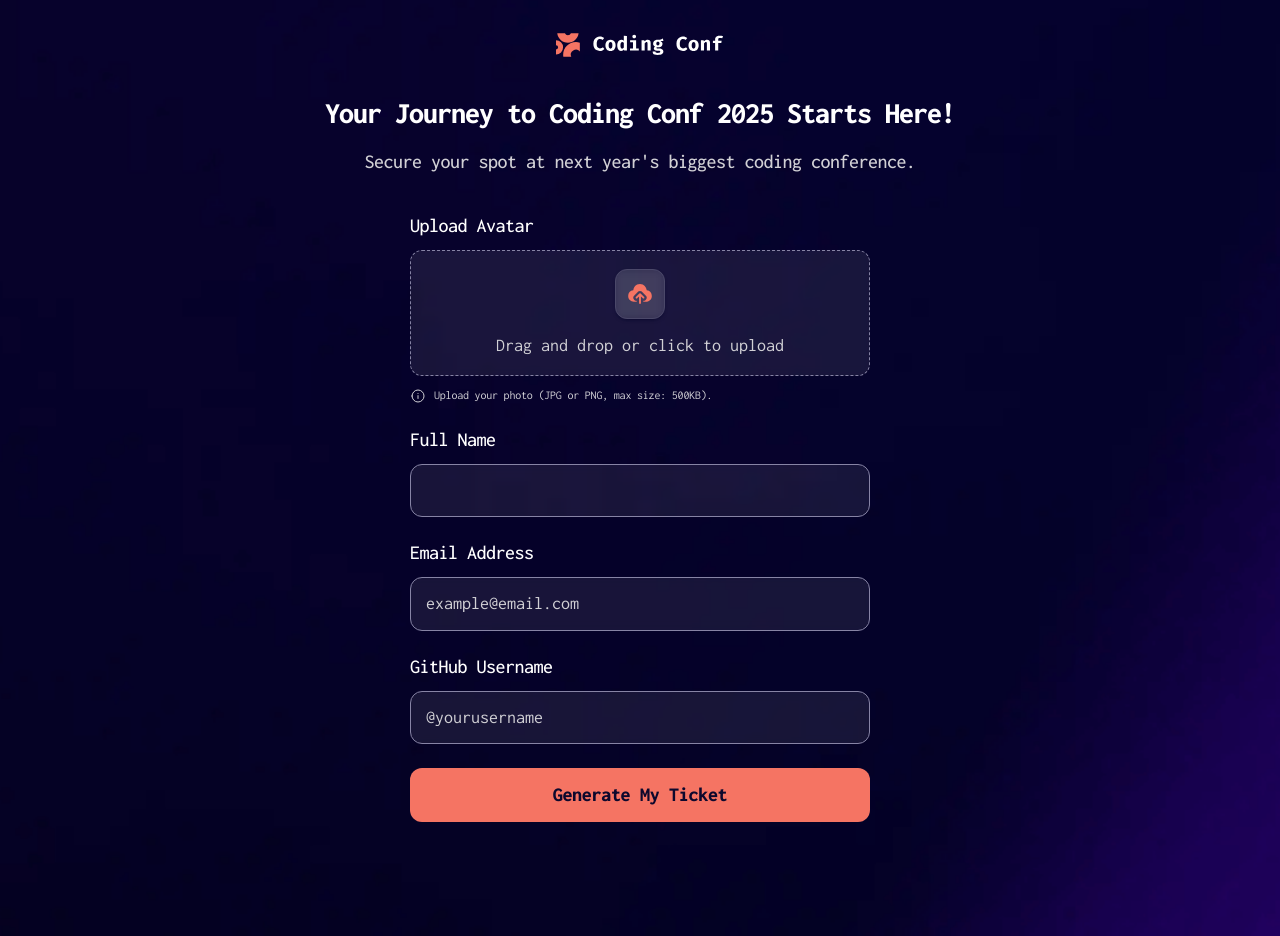
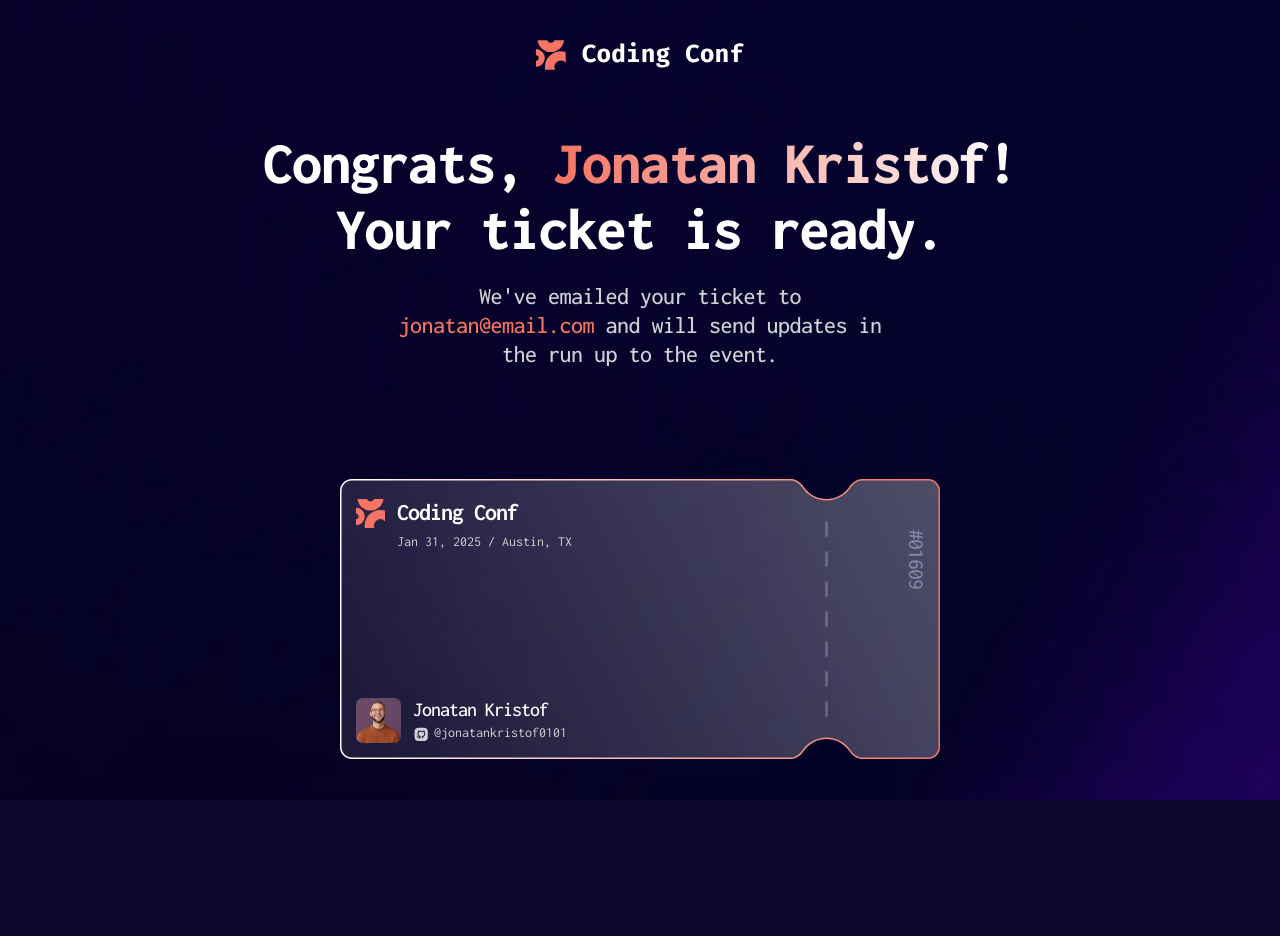
Before and after one commit to enriquesamudio99/fm-conference-ticket-generator, a plain HTML site: page index.html in a window 1280 px wide. After the commit the page ends 800 px from the top, so only its background shows below. Drawn offline with Linux system fonts and the light colour scheme.

Commit message:
Ticket css added

```diff
--- a/assets/styles/styles.css
+++ b/assets/styles/styles.css
@@ -176,6 +176,12 @@ ul, ol {
   margin-bottom: 7.125rem;
 }
 
+@media (min-width: 62rem) {
+  .form {
+    margin-bottom: 8.375rem;
+  }
+}
+
 .form__container {
   display: flex;
   flex-direction: column;
@@ -219,10 +225,15 @@ ul, ol {
   border-radius: .75rem;
   backdrop-filter: blur(5px);
   -webkit-backdrop-filter: blur(5px);
+  transition: background-color .2s ease-in-out;
 }
 
 .form__input::placeholder {
   color: var(--clr-neutral-300);
+}
+
+.form__input:hover {
+  background-color: rgba(255, 255, 255, 0.2);
 }
 
 .upload {
@@ -249,6 +260,11 @@ ul, ol {
   backdrop-filter: blur(5px);
   -webkit-backdrop-filter: blur(5px);
   cursor: pointer;
+  transition: background-color .2s ease-in-out;
+}
+
+.upload__dropzone:hover {
+  background-color: rgba(255, 255, 255, 0.2);
 }
 
 .upload__icon-container {
@@ -289,6 +305,12 @@ ul, ol {
   background-color: var(--clr-orange-500);
   border-radius: .75rem;
   color: var(--clr-neutral-900);
+  transition: background-color .2s ease-in-out;
+}
+
+.button:hover {
+  background-color: var(--clr-orange-700);
+  box-shadow: inset 0 -.25rem 0 var(--clr-orange-500);
 }
 
 /* End Globals */
@@ -298,8 +320,20 @@ ul, ol {
   justify-content: center;
 }
 
+@media (min-width: 48rem) {
+  .navbar__container {
+    padding-top: 2.5rem;
+  }
+}
+
 .navbar__brand {
   height: 1.5rem;
+}
+
+@media (min-width: 48rem) {
+  .navbar__brand {
+    height: 1.875rem;
+  }
 }
 
 .navbar__brand-img {
@@ -308,7 +342,13 @@ ul, ol {
 }
 
 .hero__container {
-  padding: 2.5rem 0;
+  padding: 2.5rem 0 0;
+}
+
+@media (min-width: 48rem) {
+  .hero__container {
+    padding: 3.75rem 0 0;
+  }
 }
 
 .hero__content {
@@ -320,9 +360,158 @@ ul, ol {
   letter-spacing: -1px;
 }
 
+@media (min-width: 48rem) {
+  .hero__title {
+    font: var(--txt-preset-1);
+  }
+}
+
+.hero__title-span {
+  background: var(--gradient-one);
+  -webkit-background-clip: text;
+  -webkit-text-fill-color: transparent;
+}
+
 .hero__subtitle {
-  margin-top: 1.25rem;
+  margin: 1.25rem auto 0;
   font: var(--txt-preset-4-mobile);
   letter-spacing: -0.5px;
   color: var(--clr-neutral-300);
 }
+
+.hero__subtitle-span {
+  color: var(--clr-orange-500);
+}
+
+@media (min-width: 48rem) {
+  .hero__subtitle {
+    width: 100%;
+    max-width: 32.125rem;
+    font: var(--txt-preset-4);
+  }
+}
+
+.form-section {
+  margin-top: 2.5rem;
+}
+
+@media (min-width: 48rem) {
+  .form-section {
+    margin-top: 2.8125rem;
+  }
+}
+
+.ticket {
+  margin-top: 4.5rem;
+}
+
+@media (min-width: 48rem) {
+  .ticket {
+    margin-top: 5rem;
+  }
+}
+
+@media (min-width: 62rem) {
+  .ticket {
+    margin-top: 6.9375rem;
+  }
+}
+
+.ticket__container {
+  display: flex;
+  justify-content: center;
+}
+
+.ticket__content {
+  position: relative;
+  width: 21.4375rem;
+  height: 10rem;
+}
+
+@media (min-width: 48rem) {
+  .ticket__content {
+    width: 37.5rem;
+    height: 17.5rem;
+  }
+}
+
+.ticket__pattern {
+  width: 100%;
+  height: 100%;
+  position: relative;
+  z-index: 1;
+}
+
+.ticket__info {
+  position: absolute;
+  z-index: 2;
+  top: 1.25rem;
+  left: 1rem;
+  display: flex;
+  align-items: flex-start;
+  gap: .75rem;
+}
+
+.ticket__logo {
+  width: 1.8125rem;
+  height: 1.8125rem;
+}
+
+.ticket__title {
+  font: var(--txt-preset-2-mobile);
+  letter-spacing: -1px;
+}
+
+.ticket__subtitle {
+  margin-top: .5rem;
+  font: var(--txt-preset-6-mobile);
+  color: var(--clr-neutral-300);
+}
+
+.ticket__user {
+  position: absolute;
+  z-index: 2;
+  bottom: 1rem;
+  left: 1rem;
+  display: flex;
+  align-items: center;
+  gap: .75rem;
+}
+
+.ticket__user-avatar {
+  width: 2.8125rem;
+  height: 2.8125rem;
+  border-radius: .4219rem;
+}
+
+.ticket__user-name {
+  font-size: 1.25rem;
+  line-height: 1.1;
+  letter-spacing: -1px;
+  font-weight: 500;
+}
+
+.ticket__user-username {
+  margin-top: .25rem;
+  display: flex;
+  align-items: center;
+  gap: .25rem;
+  font: var(--txt-preset-6-mobile);
+  color: var(--clr-neutral-300);
+}
+
+.ticket__user-username-icon {
+  width: 1.0625rem;
+  height: 1.0625rem;
+}
+
+.ticket__number {
+  position: absolute;
+  z-index: 2;
+  top: 4.25rem;
+  right: -0.375rem;
+  transform: rotate(90deg);
+  font: var(--txt-preset-3-mobile);
+  letter-spacing: -1px;
+  color: var(--clr-neutral-500);
+}
--- a/index.html
+++ b/index.html
@@ -27,8 +27,13 @@
       <div class="hero">
         <div class="hero__container">
           <div class="hero__content">
-            <h1 class="hero__title" id="hero-title">Your Journey to Coding Conf 2025 Starts Here!</h1>
-            <p class="hero__subtitle" id="hero-subtitle">Secure your spot at next year's biggest coding conference.</p>
+            <!-- <h1 class="hero__title" id="hero-title">Your Journey to Coding Conf 2025 Starts Here!</h1>
+            <p class="hero__subtitle" id="hero-subtitle">Secure your spot at next year's biggest coding conference.</p> -->
+            <h1 class="hero__title" id="hero-title">Congrats, <span class="hero__title-span">Jonatan Kristof!</span>
+              Your ticket is ready.</h1>
+            <p class="hero__subtitle" id="hero-subtitle">We've emailed your ticket to <span
+                class="hero__subtitle-span">jonatan@email.com</span> and will send updates in the run up to the event.
+            </p>
           </div>
         </div>
       </div>
@@ -36,6 +41,7 @@
   </header>
 
   <main class="main">
+    <!-- <section class="form-section">
       <form class="form">
         <div class="form__container container">
           <div class="form__groups">
@@ -76,26 +82,33 @@
           <button class="form__button button">Generate My Ticket</button>
         </div>
       </form>
+    </section> -->
+    <section class="ticket">
+      <div class="ticket__container container">
+        <div class="ticket__content">
+          <img src="./assets/images/pattern-ticket.svg" alt="Pattern" class="ticket__pattern">
+          <div class="ticket__info">
+            <img src="./assets/images/logo-mark.svg" alt="Logo" class="ticket__logo">
+            <div class="ticket__data">
+              <h2 class="ticket__title">Coding Conf</h2>
+              <p class="ticket__subtitle">Jan 31, 2025 / Austin, TX</p>
+            </div>
+          </div>
+          <div class="ticket__user">
+            <img src="./assets/images/image-avatar.jpg" alt="Avatar" class="ticket__user-avatar">
+            <div class="ticket__user-info">
+              <h2 class="ticket__user-name">Jonatan Kristof</h2>
+              <p class="ticket__user-username">
+                <img src="./assets/images/icon-github.svg" alt="Github" class="ticket__user-username-icon">
+                @jonatankristof0101
+              </p>
+            </div>
+          </div>
+          <p class="ticket__number">#01609</p>
+        </div>
+      </div>
+    </section>
   </main>
-
-  <!-- Form starts -->
-
-  <!-- Upload Avatar
-  Drag and drop or click to upload
-  Upload your photo (JPG or PNG, max size: 500KB). -->
-
-  <!-- Form ends -->
-
-  <!-- Generated tickets starts -->
-
-  <!-- Congrats, Enrique! Your ticket is ready.
-
-  We've emailed your ticket to enrique@email.com and will send updates in the run up to the event.
-
-  Coding Conf
-  Jan 31, 2025 / Austin, TX -->
-
-  <!-- Generated tickets ends -->
 
   <script src="./assets/scripts/app.js"></script>
 </body>
```
Lines whose indentation alone changed are shown as unchanged.
